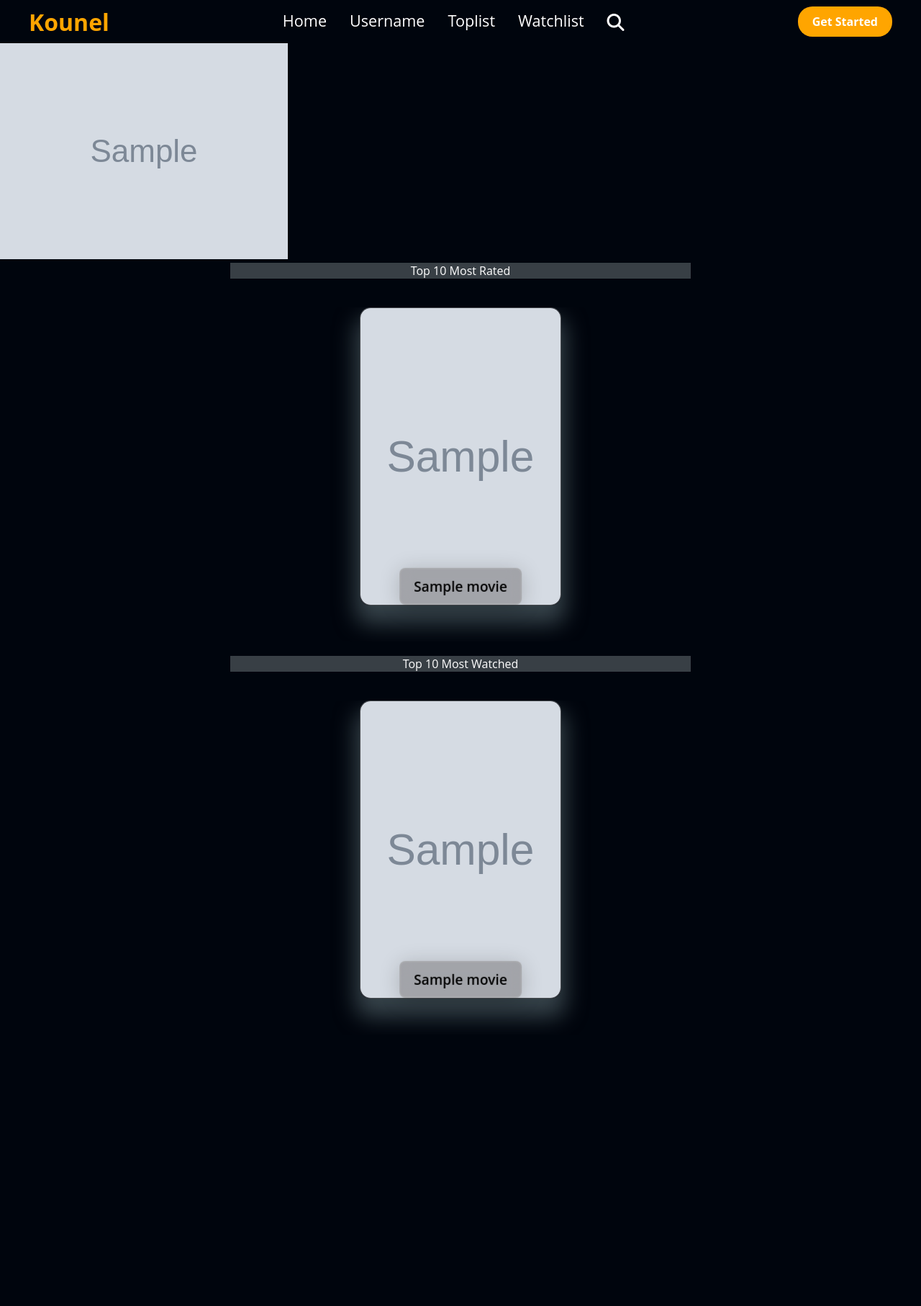
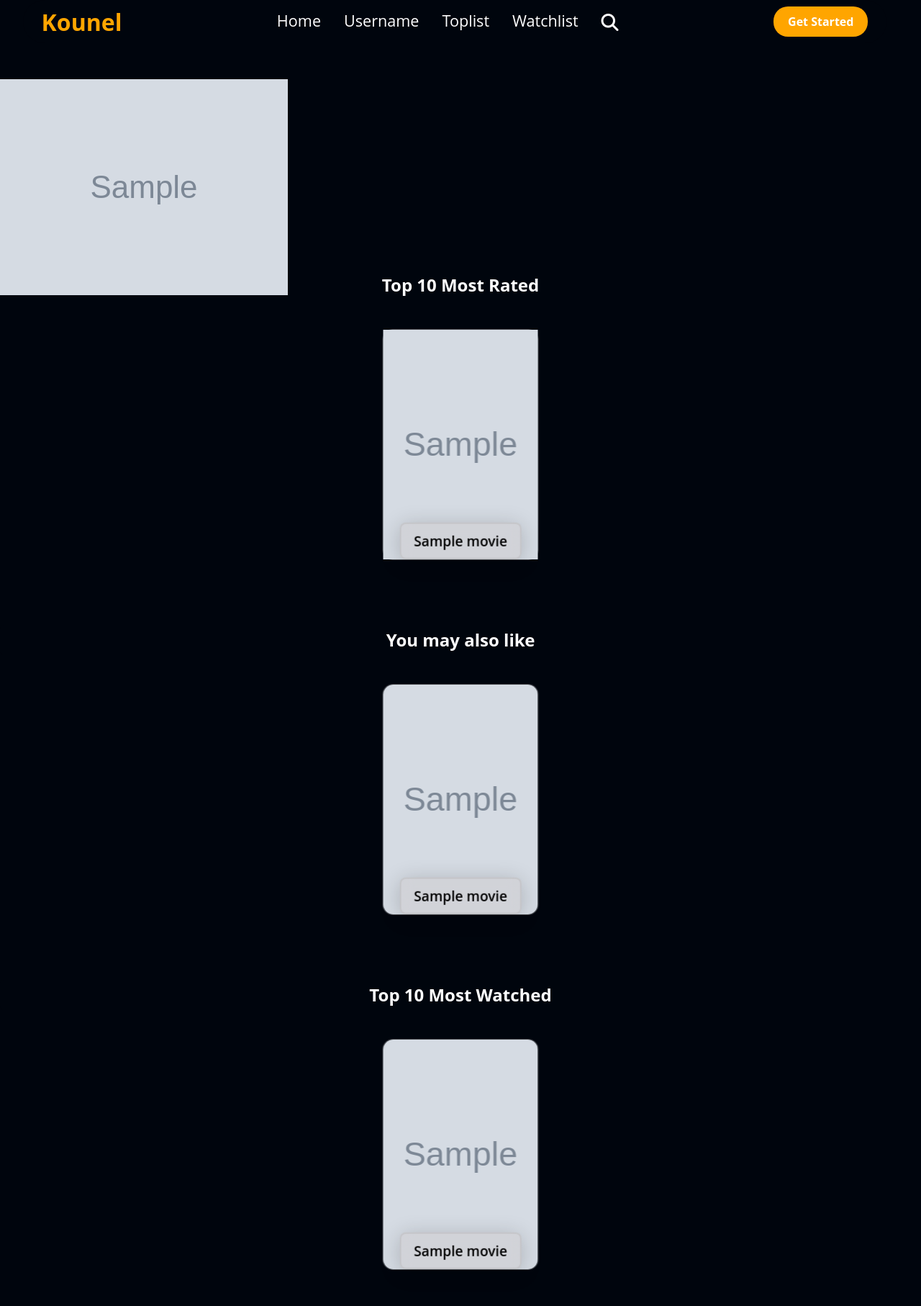
Before and after one commit to Yun-Pei/film_forum, a Django app: template film_forum/home/templates/index.html in a window 1280 px wide. Shown: the whole page at 72% size. Before the commit the page ends 1425 px from the top, so only its background shows below. Run offline with Django 5.2, Linux system fonts and the light colour scheme; the template is opened without the code that fills it: most values are stand-ins (such as "Sample title", 1, 10 or a date in 2020); grey boxes marked "Sample" are stand-in pictures.

Commit message:
home page modify

```diff
--- a/film_forum/home/static/slider.js
+++ b/film_forum/home/static/slider.js
@@ -2,7 +2,7 @@ var swiper = new Swiper(".swiper", {
     effect:"coverflow",
     grabCursor: true,
     centeredSlides: true,
-    initialSlide: 2,
+    initialSlide: 4,
     speed: 600,
     preventClicks: true,
     slidesPerView: "auto",
@@ -12,7 +12,7 @@ var swiper = new Swiper(".swiper", {
         depth: 350,
         modifier: 1,
         slideShadows: true,
-        scale:  .85,
+        scale:  .99,
     },
     on:{
         click(event){
--- a/film_forum/home/static/style.css
+++ b/film_forum/home/static/style.css
@@ -16,6 +16,7 @@ body {
   background-color: #00050d;
   background-size: cover;
   background-position: center;
+  margin-top: 30px;
   /* background-image: url('https://images.unsplash.com/photo-1485470733090-0aae1788d5af?ixlib=rb-4.0.3&ixid=MnwxMjA3fDB8MHxwaG90by1wYWdlfHx8fGVufDB8fHx8&auto=format&fit=crop&w=1517&q=80'); */
 }
 
@@ -34,11 +35,18 @@ a:hover{
 }
 
 header {
+  position: fixed;
+  top: 0;
+  left: 0;
+  z-index: 2;
   position: relative;
   padding: 0 2rem;
 }
 
 .navbar{
+  position: fixed;
+  top: 0;
+  z-index: 2;
   width: 100%;
   height: 60px;
   max-width: 1200px;
@@ -46,6 +54,9 @@ header {
   display: flex;
   align-items: center;
   justify-content: space-between;
+  background-color: #00050d;
+  padding: 0 2% 0  2%;
+  border-radius: 50px;
 }
 
 .navbar .logo a{
@@ -94,6 +105,12 @@ header {
   cursor: pointer;
 }
 
+/* banner */
+.banner{
+  width: 100%;
+  top: 80px;
+  position: relative;
+}
 
 /*  Responsive Navbar */
 @media (max-width: 992px){
@@ -200,8 +217,8 @@ section#hero {
 }
 
 #search_container {
-  position: absolute;
-  top: 100%; /* Place it below the navbar */
+  position: fixed;
+  top: 60px; /* Place it below the navbar */
   left: 22.5%;
   width: 55%;
   /* max-width: 400px; */
@@ -291,8 +308,8 @@ input{
 }
 
 .swiper .swiper-slide{
-  height: 414px;
-  width: 280px;
+  height: 321px;
+  width: 217px;
 }
 .swiper-slide{
   position: relative;
@@ -311,6 +328,7 @@ input{
 }
 
 .title{
+  cursor: pointer;
   position: absolute;
   bottom: 5px;
   left: 50%;
@@ -319,7 +337,7 @@ input{
   width: max-content;
   text-align: center;
   padding: 10px 18px;
-  background: rgba(46,39,39,.3);
+  background: rgba(203, 191, 191, 0.3);
   border-radius: 8px;
   border: 2px solid rgba(177,177,177,.4);
   box-shadow: 0 4px 30px rgba(0,0,0,.2);
@@ -334,7 +352,7 @@ input{
 }
 
 .swiper-slide-active{
-  box-shadow: 0 20px 30px 6px rgba(89, 107, 113, 0.6);
+  /* box-shadow: 0 20px 30px 6px rgba(89, 107, 113, 0.6); */
 }
 
 .swiper-slide-active .title{
@@ -366,13 +384,14 @@ input{
 }
 
 .ranktitle{
+  font-size: 24px;
+  font-weight: 700;
+  line-height: 22px;
   color: #fff;
-  position: relative;
   text-align: center;
-  width: 50%;
-  height: 50%;
-  left: 25%;
-  margin-bottom: 40px;
-  z-index: 2;
-  background-color: rgb(56, 63, 69);
+  width: 100%;
+  margin: 40px 0;
+  padding: 10px;
+  background-color: var(--backgroundcolor);
+  border-radius: 5px;
 }
--- a/film_forum/home/templates/index.html
+++ b/film_forum/home/templates/index.html
@@ -70,16 +70,35 @@
       </div>
     </header>
 
+    <div class="banner">
+      <img src="{{ movieup.img }}" alt="{{ movieup.name }}">
+    </div>
+
     <main id="videos-container">
-      <section>
-        <img src="{{ movieup.img }}" alt="{{ movieup.name }}">
-      </section>
 
        <!-- Slider main container -->
 
       <div class="ranktitle">Top 10 Most Rated</div>
 
-      <div class="swiper myswiper">
+      <div class="swiper">
+        <div class="swiper-wrapper">
+          {% for movie in movies1 %}
+          <div class="swiper-slide">
+              <a href="{{ movie.link }}"><img src="{{ movie.img }}" alt="{{ movie.name }}"></a>
+                <div class="title">
+                  <span>{{ movie.name }}</span>
+                </div>
+          </div>
+          {% endfor %}
+        </div>
+
+        <div class="swiper-pagination"></div>
+
+      </div>
+
+      <div class="ranktitle">You  may also like</div>
+
+      <div class="swiper">
         <div class="swiper-wrapper">
           {% for movie in movies1 %}
           <div class="swiper-slide">
@@ -91,13 +110,11 @@
           {% endfor %}
         </div>
 
-        <div class="swiper-pagination"></div>
-
       </div>
 
       <div class="ranktitle">Top 10 Most Watched</div>
 
-      <div class="swiper myswiper">
+      <div class="swiper">
         <div class="swiper-wrapper">
           {% for movie in movies1 %}
           <div class="swiper-slide">
@@ -134,6 +151,7 @@
 
       searchTriggers.forEach(trigger => {
         trigger.onclick = function() {
+          event.preventDefault(); // 阻止默認行為
           searchContainer.classList.toggle('hidden');
 
           if (searchContainer.classList.contains('hidden')) {
```
